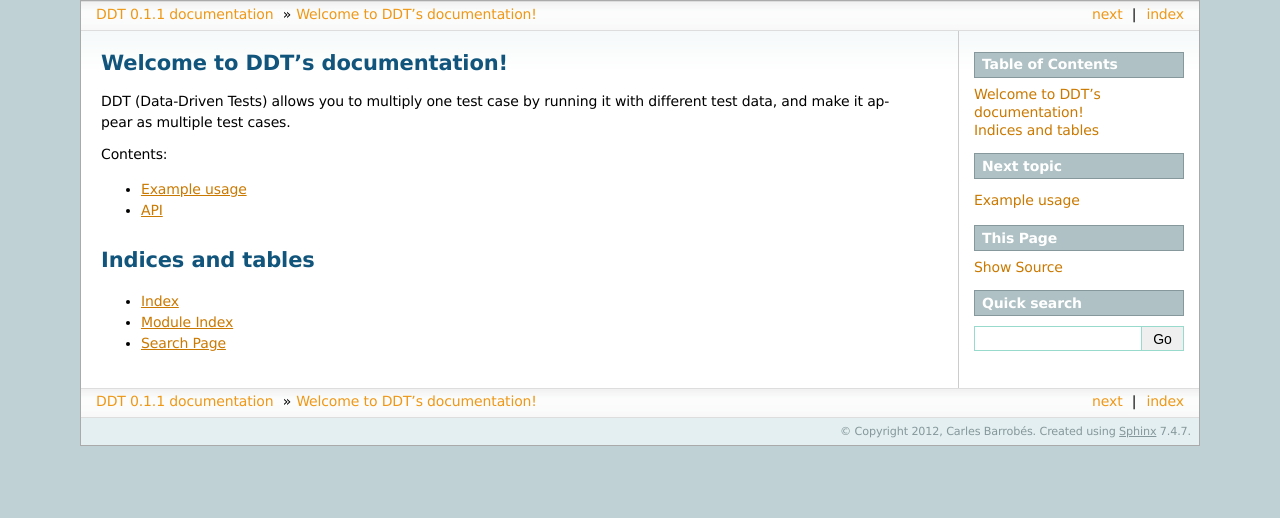
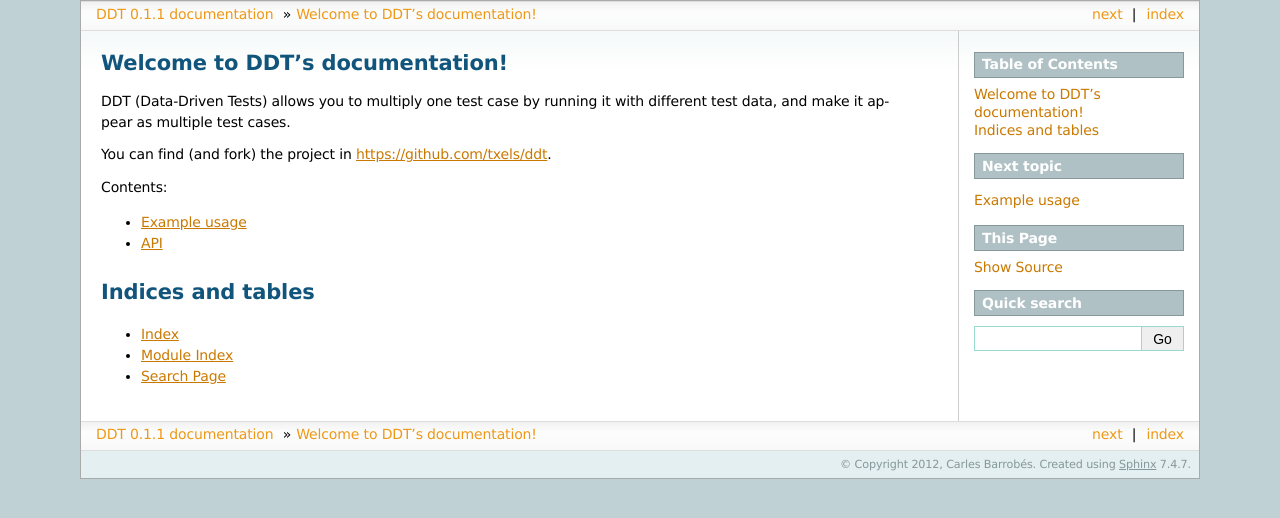
Before and after one commit to datadriventests/ddt, a Sphinx documentation site: the page built from docs/index.rst, in a window 1280 px wide. Shown: the top 518 px of the page. Built offline with Sphinx 7.4.7, drawn with Linux system fonts in a browser that asks for light colours.

Commit message:
Add github link to docs

```diff
--- a/docs/index.rst
+++ b/docs/index.rst
@@ -4,6 +4,8 @@
 DDT (Data-Driven Tests) allows you to multiply one test case
 by running it with different test data, and make it appear as
 multiple test cases.
+
+You can find (and fork) the project in https://github.com/txels/ddt.
 
 Contents:
 
```
